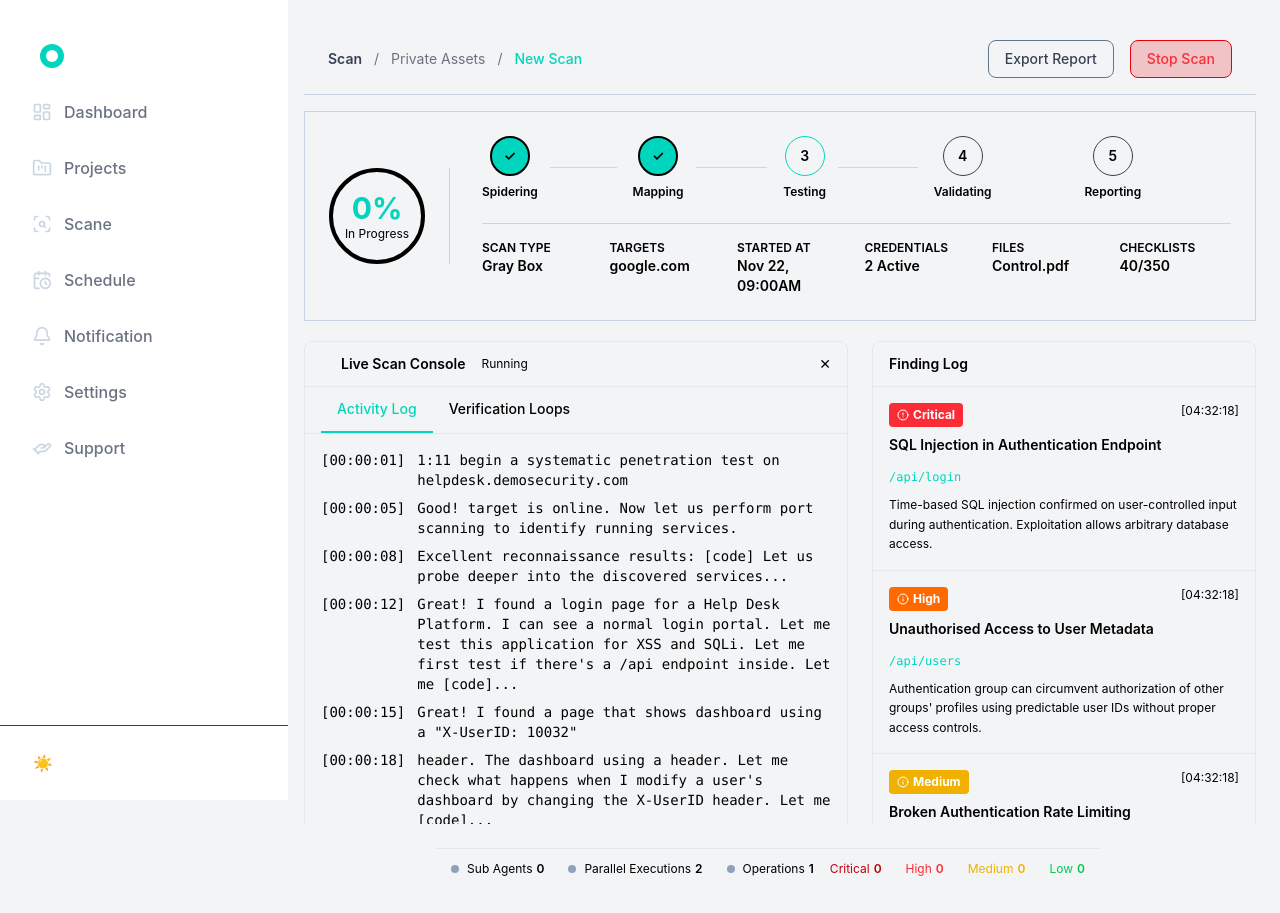
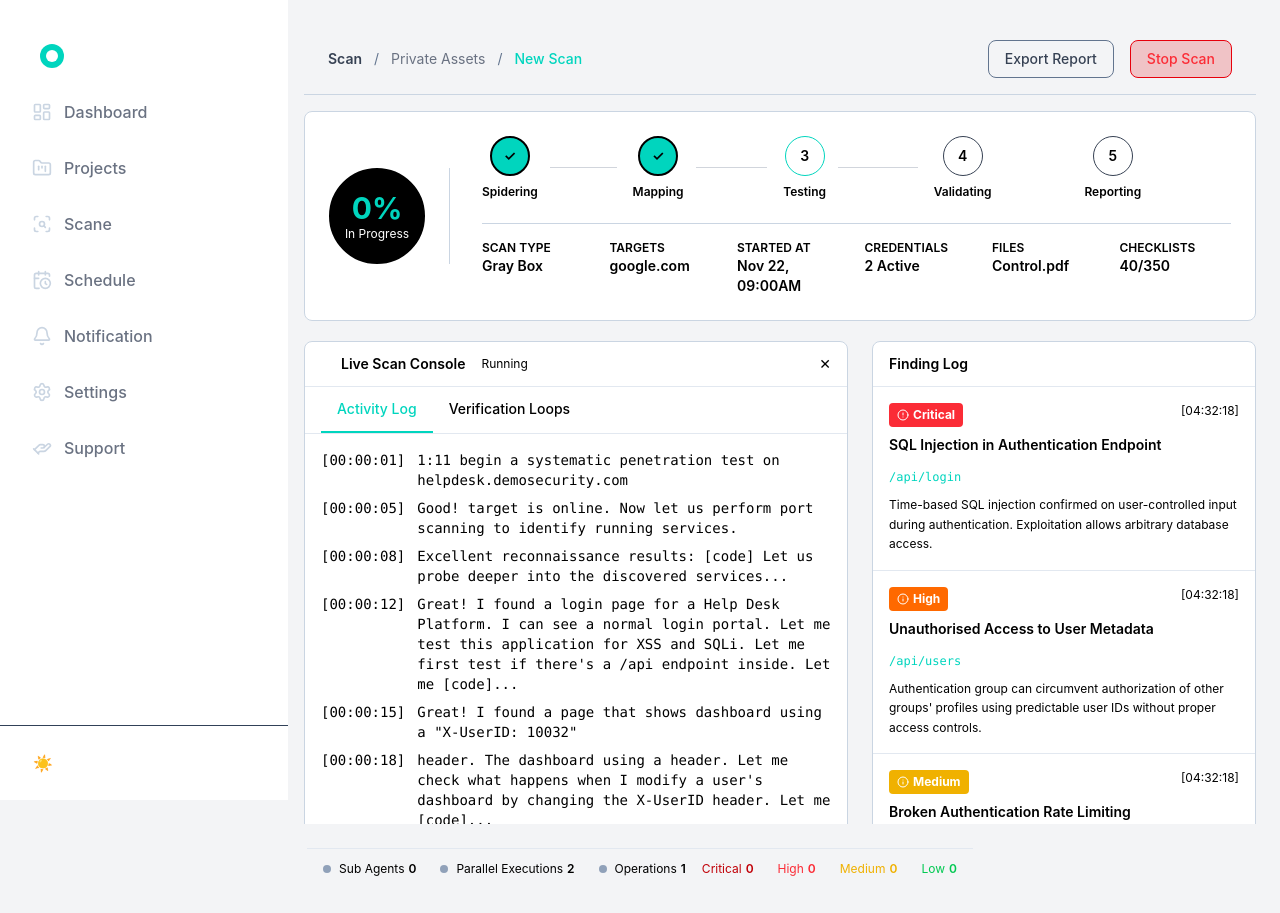
Before and after one commit to gitsforvikki/frontend-assignment, a Next.js app: page /scan/1 in a window 1280 px wide. Built offline with nearby package versions, Linux system fonts and the light colour scheme.

Commit message:
does some ui changes

```diff
--- a/src/app/(dashboard)/scan/[slug]/page.tsx
+++ b/src/app/(dashboard)/scan/[slug]/page.tsx
@@ -23,7 +23,6 @@ export default async function ScanDetails({
             <FindingLogs />
           </div>
         </div>
-
       </div>
       <ScaneFooter/>
     </div>
--- a/src/components/scane/FindingLogs.tsx
+++ b/src/components/scane/FindingLogs.tsx
@@ -3,7 +3,7 @@ import { AlertCircle, Info } from "lucide-react";
 
 export const FindingLogs = () => {
   return (
-    <div className="w-full md:w-96 flex flex-col bg-card border border-slate-200 dark:border-slate-700 rounded-lg overflow-hidden">
+    <div className="w-full md:w-96 flex flex-col bg-white dark:bg-[#0D1621] border border-slate-300 dark:border-slate-700 rounded-lg overflow-hidden">
       {/* Header */}
       <div className="border-b border-b-slate-200 dark:border-b-slate-700 px-4 py-3 bg-secondary">
         <h3 className="font-semibold text-sm text-foreground">Finding Log</h3>
--- a/src/components/scane/LiveScaneConsole.tsx
+++ b/src/components/scane/LiveScaneConsole.tsx
@@ -7,7 +7,7 @@ export const LiveScaneConsole = () => {
   const [activeTab, setActiveTab] = useState("activity");
 
   return (
-    <div className="flex-1 flex flex-col bg-card border border-slate-200 dark:border-slate-700 rounded-lg overflow-hidden">
+    <div className="flex-1 flex flex-col bg-white dark:bg-[#0D1621] border border-slate-300 dark:border-slate-700 rounded-lg overflow-hidden">
       {/* Console Header */}
       <div className="flex items-center justify-between border-b border-b-slate-200 dark:border-b-slate-700 px-4 py-3 bg-secondary">
         <div className="flex items-center gap-2">
--- a/src/components/scane/Progress.tsx
+++ b/src/components/scane/Progress.tsx
@@ -11,29 +11,17 @@ const steps = [
 export const Progress = () => {
   const progress = 0;
   return (
-    <div className="border border-slate-300 dark:border-slate-700 bg-background p-4 md:p-6 overflow-y-auto">
+    <div className="border border-slate-300 dark:border-slate-700 bg-white dark:bg-[#0D1621] p-4 md:p-6 overflow-y-auto rounded-lg">
       <div className="flex flex-col md:flex-row items-center gap-4 md:gap-8">
         {/* Circular Progress */}
         <div className="flex flex-col items-center border-b border-r-0  md:border-b-0 md:border-r border-slate-300 dark:border-slate-700 pr-4 md:pr-6 pb-6 md:pb-0">
-          <div className="relative w-20 md:w-24 h-20 md:h-24 rounded-full border-4 border-secondary flex items-center justify-center bg-secondary/20">
+          <div className="relative w-20 md:w-24 h-20 md:h-24 rounded-full border-2 border-secondary flex items-center justify-center bg-black">
             <div className="text-center">
               <div className="text-2xl md:text-3xl font-bold text-teal-400">
                 {progress}%
               </div>
-              <div className="text-xs text-muted-foreground">In Progress</div>
+              <div className="text-xs text-white">In Progress</div>
             </div>
-            <svg className="absolute inset-0 w-20 md:w-24 h-20 md:h-24 transform -rotate-90">
-              <circle
-                cx="40"
-                cy="40"
-                r="36"
-                fill="none"
-                stroke="hsl(var(--accent))"
-                strokeWidth="4"
-                strokeDasharray={`${(progress / 100) * 226} 226`}
-                style={{ transition: "all 0.3s ease" }}
-              />
-            </svg>
           </div>
         </div>
 
--- a/src/components/scane/ScaneFooter.tsx
+++ b/src/components/scane/ScaneFooter.tsx
@@ -41,7 +41,7 @@ const rightContent = [
 export const ScaneFooter = () => {
   return (
     <div>
-      <div className="flex flex-col md:flex-row justify-between items-center ml-0 md:ml-64 border-t border-t-slate-200 dark:border-t-slate-700 px-4 py-3 gap-4 text-xs">
+      <div className="flex flex-col md:flex-row md:justify-between items-center ml-0 border-t border-t-slate-200 dark:border-t-slate-700 px-4 py-3 gap-4 text-xs">
         <div className="flex items-center gap-6">
           {leftContent.map((item) => (
             <div className="flex items-center gap-2" key={item.id}>
--- a/src/components/sidebar/SideBar.tsx
+++ b/src/components/sidebar/SideBar.tsx
@@ -52,7 +52,7 @@ export default function Sidebar() {
       {/* Mobile Toggle Button */}
       <button
         onClick={() => setIsOpen(!isOpen)}
-        className="md:hidden fixed top-4 left-4 z-50 p-2 rounded-lg text-white transition"
+        className="md:hidden fixed top-4 left-4 z-50 p-2 rounded-lg text-gray-700 font-bold dark:text-white transition"
       >
         {isOpen ? "✕" : "☰"}
       </button>
```
